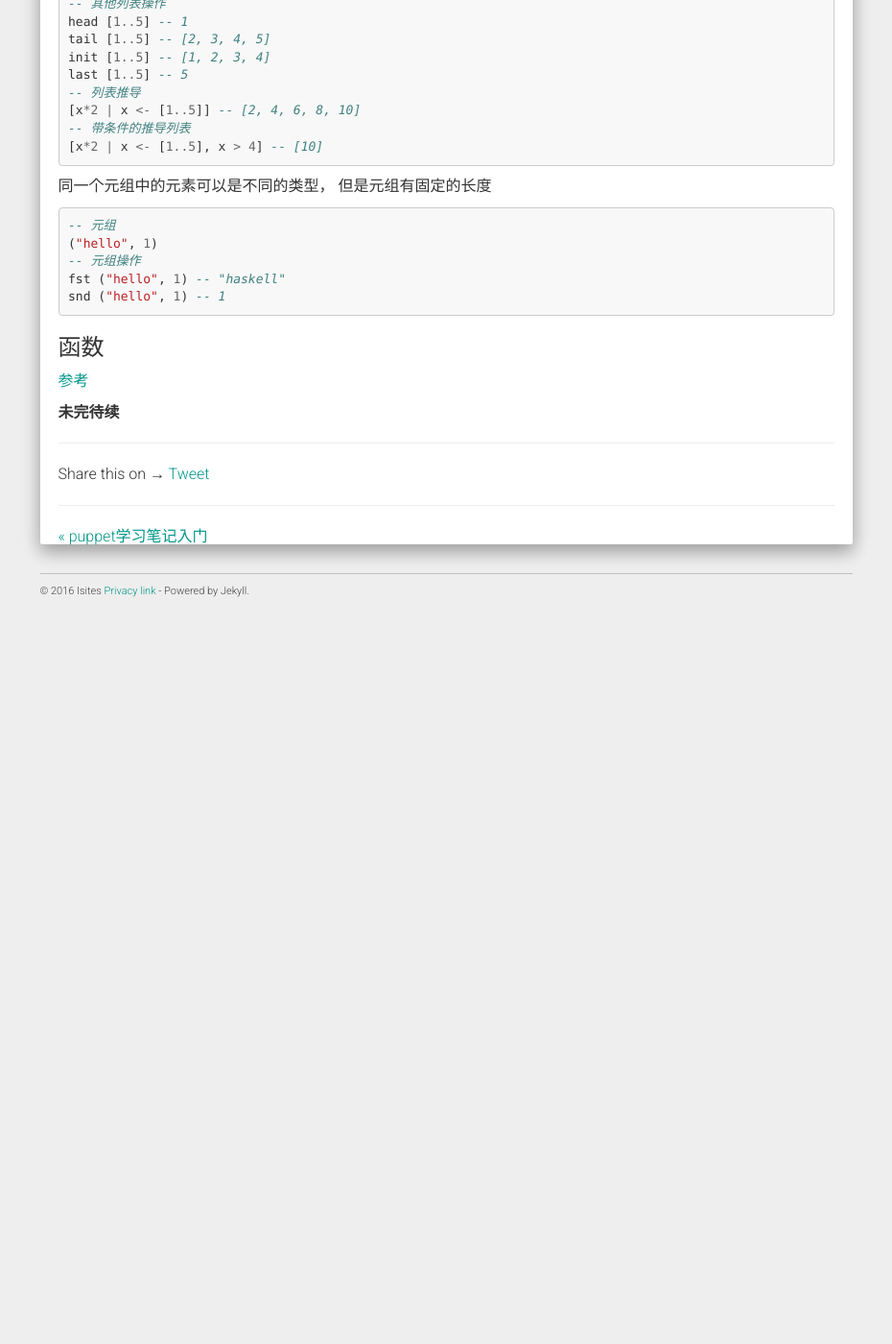
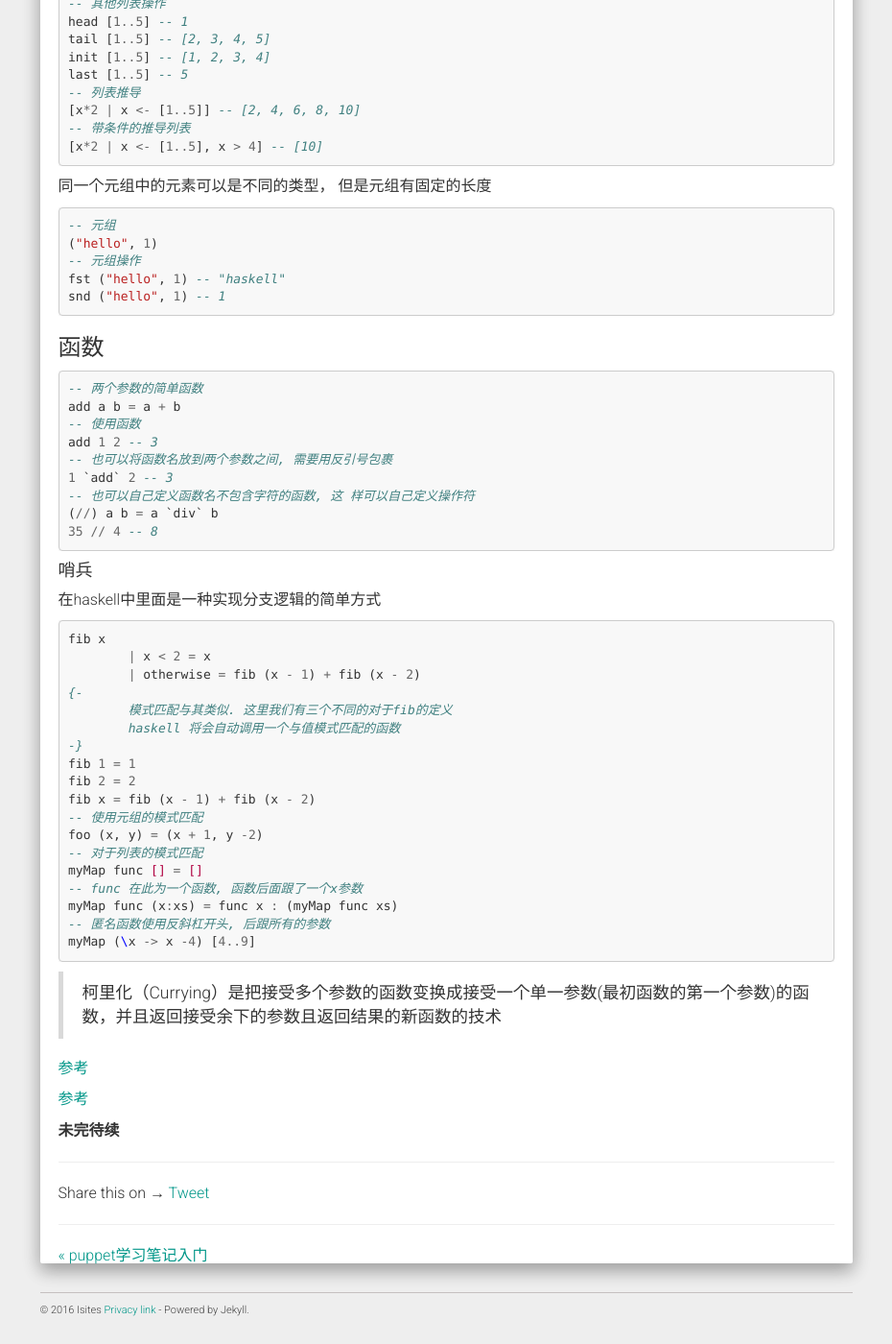
Before and after one commit to Isites/isites.github.io, a Jekyll site: the page built from _posts/2016-10-07-haskell.md, in a window 1280 px wide and 1400 px high, scrolled down 1639 px. Shown: the whole window at 96% size, without its empty margins (321-1251 px from the left). Built offline with Jekyll 4.4.1, drawn with Linux system fonts in a browser that asks for light colours; nearby versions of some CDN libraries; comment, search, counter and statistics services are not loaded; before the commit the page ends 2290 px from its top, so only the background shows below that.

Commit message:
更新hashkell学习日志

````diff
--- a/_posts/2016-10-07-haskell.md
+++ b/_posts/2016-10-07-haskell.md
@@ -101,6 +101,47 @@ snd ("hello", 1) -- 1
 
 ### 函数
 
+```haskell
+-- 两个参数的简单函数
+add a b = a + b
+-- 使用函数
+add 1 2 -- 3
+-- 也可以将函数名放到两个参数之间, 需要用反引号包裹
+1 `add` 2 -- 3
+-- 也可以自己定义函数名不包含字符的函数, 这 样可以自己定义操作符
+(//) a b = a `div` b
+35 // 4 -- 8
+```
+
+#### 哨兵
+
+在haskell中里面是一种实现分支逻辑的简单方式
+
+```haskell
+fib x
+	| x < 2 = x
+	| otherwise = fib (x - 1) + fib (x - 2)
+{-
+	模式匹配与其类似. 这里我们有三个不同的对于fib的定义
+	haskell 将会自动调用一个与值模式匹配的函数
+-}
+fib 1 = 1
+fib 2 = 2
+fib x = fib (x - 1) + fib (x - 2)
+-- 使用元组的模式匹配
+foo (x, y) = (x + 1, y -2)
+-- 对于列表的模式匹配
+myMap func [] = []
+-- func 在此为一个函数, 函数后面跟了一个x参数
+myMap func (x:xs) = func x : (myMap func xs)
+-- 匿名函数使用反斜杠开头, 后跟所有的参数
+myMap (\x -> x -4) [4..9]
+```
+
+> 柯里化（Currying）是把接受多个参数的函数变换成接受一个单一参数(最初函数的第一个参数)的函数，并且返回接受余下的参数且返回结果的新函数的技术
+
 [参考](http://www.tuicool.com/articles/aQFRju)
 
+[参考](http://www.cnblogs.com/livewithnorest/archive/2012/07/22/2603954.html)
+
 **未完待续**
````
